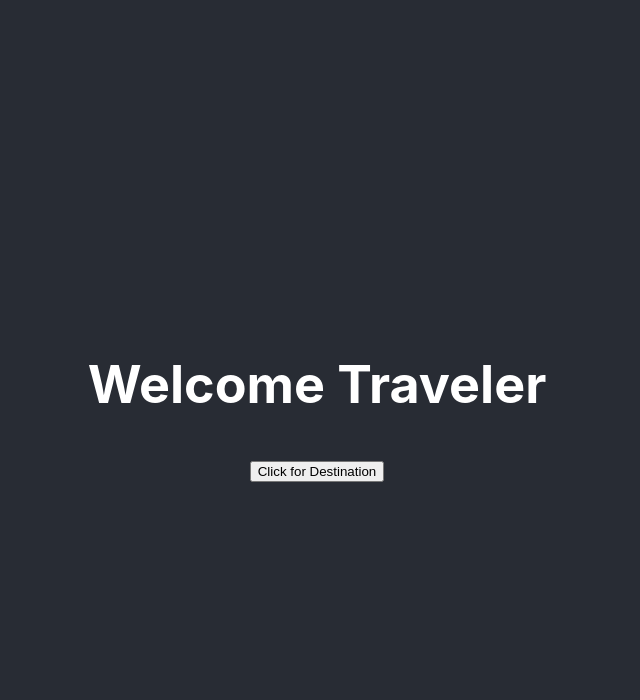
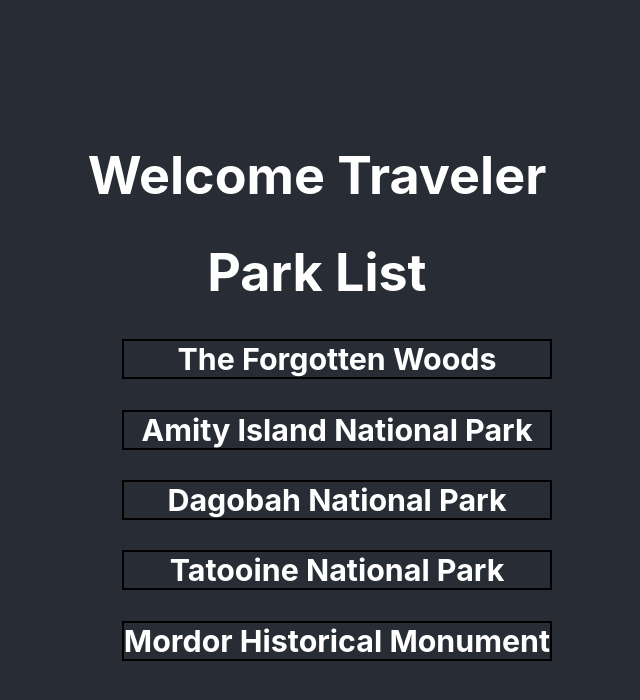
Before and after one commit to developingdina/magiparks, a React (Create React App) app: page / in a window 1280 px wide. Shown: the top 700 px of the page, without its empty margins (323-963 px from the left). Built offline with nearby package versions, Linux system fonts and the light colour scheme.

Commit message:
Adds list components to overall park list and adds an event listener to each list comp

```diff
--- a/src/App.css
+++ b/src/App.css
@@ -13,7 +13,7 @@
   }
 }
 
-.App-header {
+.App {
   background-color: #282c34;
   min-height: 100vh;
   display: flex;
--- a/src/App.js
+++ b/src/App.js
@@ -6,10 +6,7 @@ function App() {
 
   return (
     <div className="App">
-      <header className="App-header">
-        <Home />
-      </header>
-
+       <Home />
     </div>
   );
 }
--- a/src/components/Home.js
+++ b/src/components/Home.js
@@ -4,8 +4,6 @@ import ParkList from './ParkList';
 import Button from './Button';
 
 export default function Home() {
-
-
     const parkArray = [
         "The Forgotten Woods",
         "Amity Island National Park",
@@ -14,19 +12,10 @@ export default function Home() {
         "Mordor Historical Monument"
     ]
 
-    const [list, setList] = useState([]);
-
-
-    function handleClick(){
-      setList(...parkArray, )
-      console.log(list)
-    }
-
     return (
         <div>
             <h1>Welcome Traveler</h1>
-
-            <button onClick={handleClick}>Click for Destination</button>
+            <ParkList list={parkArray}/>
 
         </div>
     )
--- /dev/null
+++ b/src/components/ListItem.js
@@ -0,0 +1,15 @@
+import React from 'react'
+
+export default function ListItem(props) {
+
+
+    function handleClick(){
+        console.log("Clicked")
+    }
+
+    return (
+        <>
+          <h3 key={props.name} onClick={handleClick}style={{border: "2px solid black"}}>{props.name}</h3>
+        </>
+    )
+}
--- a/src/components/ParkList.js
+++ b/src/components/ParkList.js
@@ -1,10 +1,16 @@
 import React from 'react'
+import ListItem from './ListItem'
 
 export default function ParkList(props) {
+
+
+    const p = props.list.map((park) => (<ListItem name={park}/>))
     return (
         <div>
             <h1>Park List</h1>
-            <h3>{props.text}</h3>
+            <ul>
+               {p}
+            </ul>
         </div>
     )
 }
--- a/src/index.js
+++ b/src/index.js
@@ -11,7 +11,7 @@ import { BrowserRouter } from 'react-router-dom';
 ReactDOM.render(
   <BrowserRouter>
     <App />
-    </BrowserRouter>,
+  </BrowserRouter>,
   document.getElementById('root')
 );
 
```
